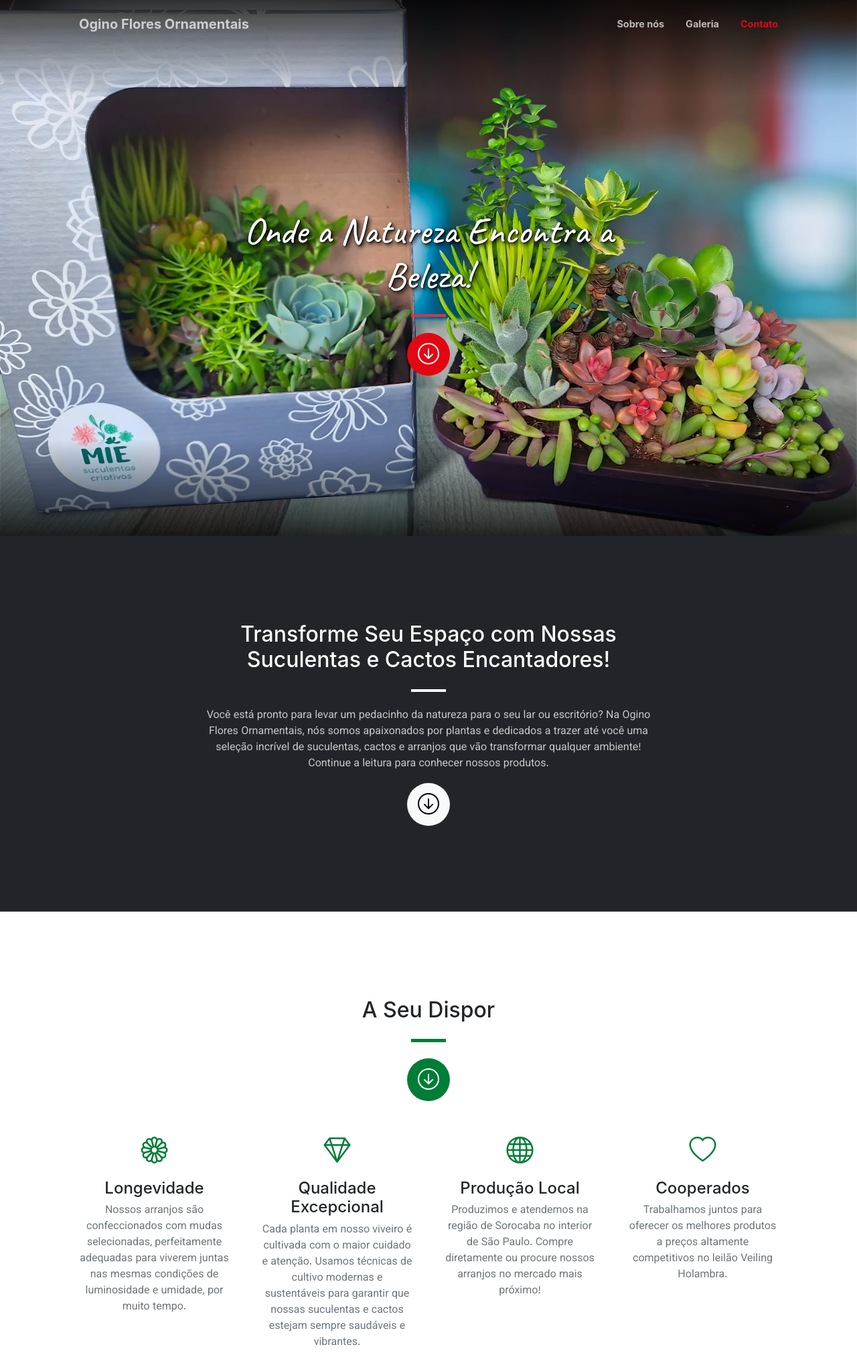
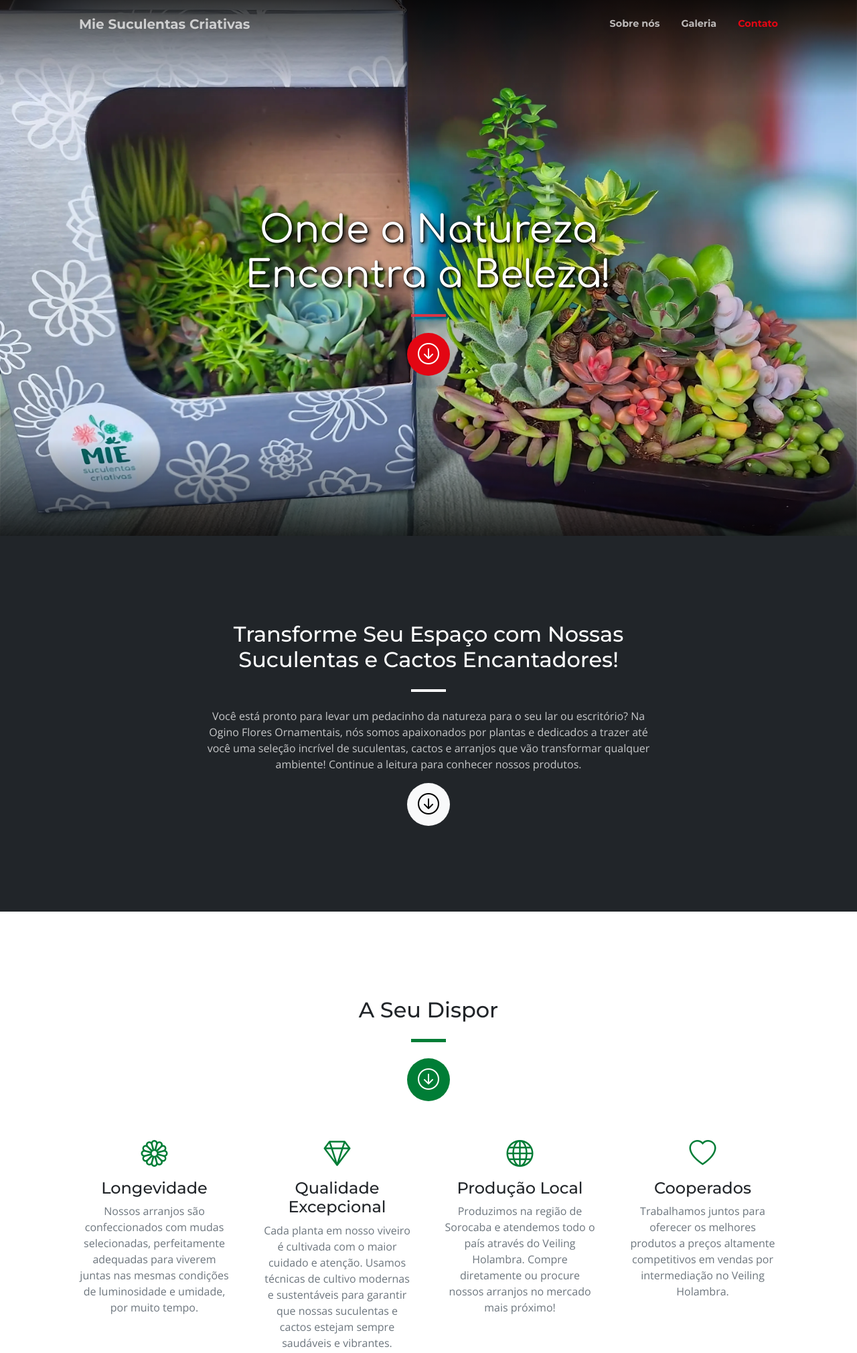
Before and after one commit to oginofloresornamentais/oginofloresornamentais.github.io, a plain HTML site: page index.html in a window 1280 px wide. Shown: the top 2020 px of the page at 67% size. Drawn offline with nearby package versions, Linux system fonts and the light colour scheme.

Commit message:
Font and text/body updated

```diff
--- a/css/override.css
+++ b/css/override.css
@@ -4,10 +4,17 @@
 
 /* Font */
 :root {
+  /*
   --bs-font-sans-serif: "Vazirmatn";
   --bs-body-font-family: "Vazirmatn";
   --bs-btn-font-family: "Vazirmatn";
   font-family: "Vazirmatn";
+  */
+
+  --bs-font-sans-serif: "Open Sans";
+  --bs-body-font-family: "Open Sans";
+  --bs-btn-font-family: "Open Sans";
+  font-family: "Open Sans";
 }
 
 /* Colors */
@@ -114,9 +121,19 @@ header.masthead {
 }
 
 .display-font {
-    font-family: "Caveat";
+    /*font-family: "Caveat";*/
+    font-family: "Comfortaa" !important;
+}
+
+.header-font {
+    font-family: "Montserrat" !important;
 }
 
 .shadowed {
     text-shadow: 1px 1px 2px var(--bs-black), 3px 3px 6px var(--bs-black);
 }
+
+.img-inline {
+    max-width: 9%;
+    max-height: 100%;
+}
--- a/index.html
+++ b/index.html
@@ -11,10 +11,15 @@
         <!-- Bootstrap Icons-->
         <link href="https://cdn.jsdelivr.net/npm/bootstrap-icons@1.5.0/font/bootstrap-icons.css" rel="stylesheet" />
         <!-- Google fonts-->
-	    <link rel="preconnect" href="https://fonts.googleapis.com" />
-	    <link rel="preconnect" href="https://fonts.gstatic.com" crossorigin />
-	    <link href="https://fonts.googleapis.com/css2?family=Vazirmatn:wght@100..900&display=swap" rel="stylesheet" />
-        <link href="https://fonts.googleapis.com/css2?family=Caveat:wght@400..700&display=swap" rel="stylesheet">
+		<link rel="preconnect" href="https://fonts.googleapis.com" />
+		<link rel="preconnect" href="https://fonts.gstatic.com" crossorigin />
+		<!--
+		<link href="https://fonts.googleapis.com/css2?family=Vazirmatn:wght@100..900&display=swap" rel="stylesheet" />
+		<link href="https://fonts.googleapis.com/css2?family=Caveat:wght@400..700&display=swap" rel="stylesheet" />
+		-->
+		<link href="https://fonts.googleapis.com/css2?family=Comfortaa:wght@300..700&display=swap" rel="stylesheet" />
+		<link href="https://fonts.googleapis.com/css2?family=Montserrat:ital,wght@0,100..900;1,100..900&display=swap" rel="stylesheet" />
+		<link href="https://fonts.googleapis.com/css2?family=Open+Sans:ital,wght@0,300..800;1,300..800&display=swap" rel="stylesheet" />
         <!-- SimpleLightbox plugin CSS-->
         <link href="css/simple-lightbox.min.css" rel="stylesheet" />
         <!-- Normalize CSS-->
@@ -28,13 +33,13 @@
         <!-- Navigation-->
         <nav class="navbar navbar-expand-lg navbar-light fixed-top py-3" id="mainNav">
             <div class="container px-4 px-lg-5">
-                <a class="navbar-brand" href="#page-top">Ogino Flores Ornamentais</a>
+                <a class="navbar-brand header-font" href="#page-top">Mie Suculentas Criativas</a>
                 <button class="navbar-toggler navbar-toggler-right" type="button" data-bs-toggle="collapse" data-bs-target="#navbarResponsive" aria-controls="navbarResponsive" aria-expanded="false" aria-label="Toggle navigation"><span class="navbar-toggler-icon"></span></button>
                 <div class="collapse navbar-collapse" id="navbarResponsive">
                     <ul class="navbar-nav ms-auto my-2 my-lg-0">
-                        <li class="nav-item"><a class="nav-link" href="#about">Sobre nós</a></li>
-                        <li class="nav-item"><a class="nav-link" href="#portfolio">Galeria</a></li>
-                        <li class="nav-item"><a class="nav-link" href="#contact">Contato</a></li>
+                        <li class="nav-item"><a class="nav-link header-font" href="#about">Sobre nós</a></li>
+                        <li class="nav-item"><a class="nav-link header-font" href="#portfolio">Galeria</a></li>
+                        <li class="nav-item"><a class="nav-link header-font" href="#contact">Contato</a></li>
                     </ul>
                 </div>
             </div>
@@ -59,7 +64,7 @@
             <div class="container px-4 px-lg-5">
                 <div class="row gx-4 gx-lg-5 justify-content-center align-items-center">
                     <div class="col-lg-8 text-center">
-                        <h2 class="text-white mt-0">Transforme Seu Espaço com Nossas Suculentas e Cactos Encantadores!</h2>
+                        <h2 class="text-white mt-0 header-font">Transforme Seu Espaço com Nossas Suculentas e Cactos Encantadores!</h2>
                         <hr class="divider divider-light" />
                         <p class="text-white-75">Você está pronto para levar um pedacinho da natureza para o seu lar ou escritório? Na Ogino Flores Ornamentais, nós somos apaixonados por plantas e dedicados a trazer até você uma seleção incrível de suculentas, cactos e arranjos que vão transformar qualquer ambiente! Continue a leitura para conhecer nossos produtos.</p>
                         <a class="btn btn-light btn-xl btn-white" href="#services"><i class="bi bi-arrow-down-circle"></i></a>
@@ -70,7 +75,7 @@
         <section class="page-section" id="services">
             <div class="container px-4 px-lg-5">
                 <div class="col text-center justify-content-center align-items-center">
-                    <h2 class="text-center justify-content-center mt-0">A Seu Dispor</h2>
+                    <h2 class="text-center justify-content-center mt-0 header-font">A Seu Dispor</h2>
                     <hr class="divider green-div" />
                     <a class="btn btn-light btn-xl btn-green" href="#portfolio"><i class="bi bi-arrow-down-circle"></i></a>
                 </div>
@@ -78,29 +83,29 @@
                     <div class="col-lg-3 col-md-6 text-center">
                         <div class="mt-5">
                             <div class="mb-2"><i class="bi bi-flower1 fs-1 text-primary"></i></div>
-                            <h3 class="h4 mb-2">Longevidade</h3>
+                            <h3 class="h4 mb-2 header-font">Longevidade</h3>
                             <p class="text-muted mb-0">Nossos arranjos são confeccionados com mudas selecionadas, perfeitamente adequadas para viverem juntas nas mesmas condições de luminosidade e umidade, por muito tempo.</p>
                         </div>
                     </div>
                     <div class="col-lg-3 col-md-6 text-center">
                         <div class="mt-5">
                             <div class="mb-2"><i class="bi-gem fs-1 text-primary"></i></div>
-                            <h3 class="h4 mb-2">Qualidade Excepcional</h3>
+                            <h3 class="h4 mb-2 header-font">Qualidade Excepcional</h3>
                             <p class="text-muted mb-0">Cada planta em nosso viveiro é cultivada com o maior cuidado e atenção. Usamos técnicas de cultivo modernas e sustentáveis para garantir que nossas suculentas e cactos estejam sempre saudáveis e vibrantes.</p>
                         </div>
                     </div>
                     <div class="col-lg-3 col-md-6 text-center">
                         <div class="mt-5">
                             <div class="mb-2"><i class="bi-globe fs-1 text-primary"></i></div>
-                            <h3 class="h4 mb-2">Produção Local</h3>
-                            <p class="text-muted mb-0">Produzimos e atendemos na região de Sorocaba no interior de São Paulo. Compre diretamente ou procure nossos arranjos no mercado mais próximo!</p>
+                            <h3 class="h4 mb-2 header-font">Produção Local</h3>
+                            <p class="text-muted mb-0">Produzimos na região de Sorocaba e atendemos todo o país através do Veiling Holambra. Compre diretamente ou procure nossos arranjos no mercado mais próximo!</p>
                         </div>
                     </div>
                     <div class="col-lg-3 col-md-6 text-center">
                         <div class="mt-5">
                             <div class="mb-2"><i class="bi-heart fs-1 text-primary"></i></div>
-                            <h3 class="h4 mb-2">Cooperados</h3>
-                            <p class="text-muted mb-0">Trabalhamos juntos para oferecer os melhores produtos a preços altamente competitivos no leilão Veiling Holambra.</p>
+                            <h3 class="h4 mb-2 header-font">Cooperados</h3>
+                            <p class="text-muted mb-0">Trabalhamos juntos para oferecer os melhores produtos a preços altamente competitivos em vendas por intermediação no Veiling Holambra.</p>
                         </div>
                     </div>
                 </div>
@@ -135,7 +140,7 @@
         <div id="portfolio">
              <div class="row gx-4 gx-lg-5 justify-content-center">
                 <div class="col-lg-8 col-xl-6 text-center">
-                    <h2 class="mt-0">Arranjos</h2>
+                    <h2 class="mt-0 header-font">Arranjos</h2>
                     <hr class="divider" />
                     <p class="text-muted">Deixe-nos criar arranjos personalizados para você! Perfeitos para presentes, decoração ou para adicionar um toque verde ao seu ambiente.</p>
                     <a class="btn btn-light btn-xl btn-cover mb-5" href="#contact"><i class="bi bi-arrow-down-circle"></i></a>
@@ -169,7 +174,7 @@
             <div class="container px-4 px-lg-5">
                 <div class="row gx-4 gx-lg-5 justify-content-center">
                     <div class="col-lg-8 col-xl-6 text-center">
-                        <h2 class="mt-0">Vamos conversar</h2>
+                        <h2 class="mt-0 header-font">Vamos conversar</h2>
                         <hr class="divider" />
                         <p class="text-muted mb-5">Acreditamos que cada cliente merece um atendimento especial. Nossa equipe está sempre pronta para ajudar você a escolher a planta perfeita e oferecer dicas de cuidados para que suas novas amigas verdes cresçam felizes e saudáveis. Entre em contato para nos encontrar, adquirir nossos produtos ou consultar preços. </p>
                     </div>
```
Also changed, not shown: assets/img/logo/MIE_min_b.svg (added), assets/img/logo/MIE_min_b.webp (added).
